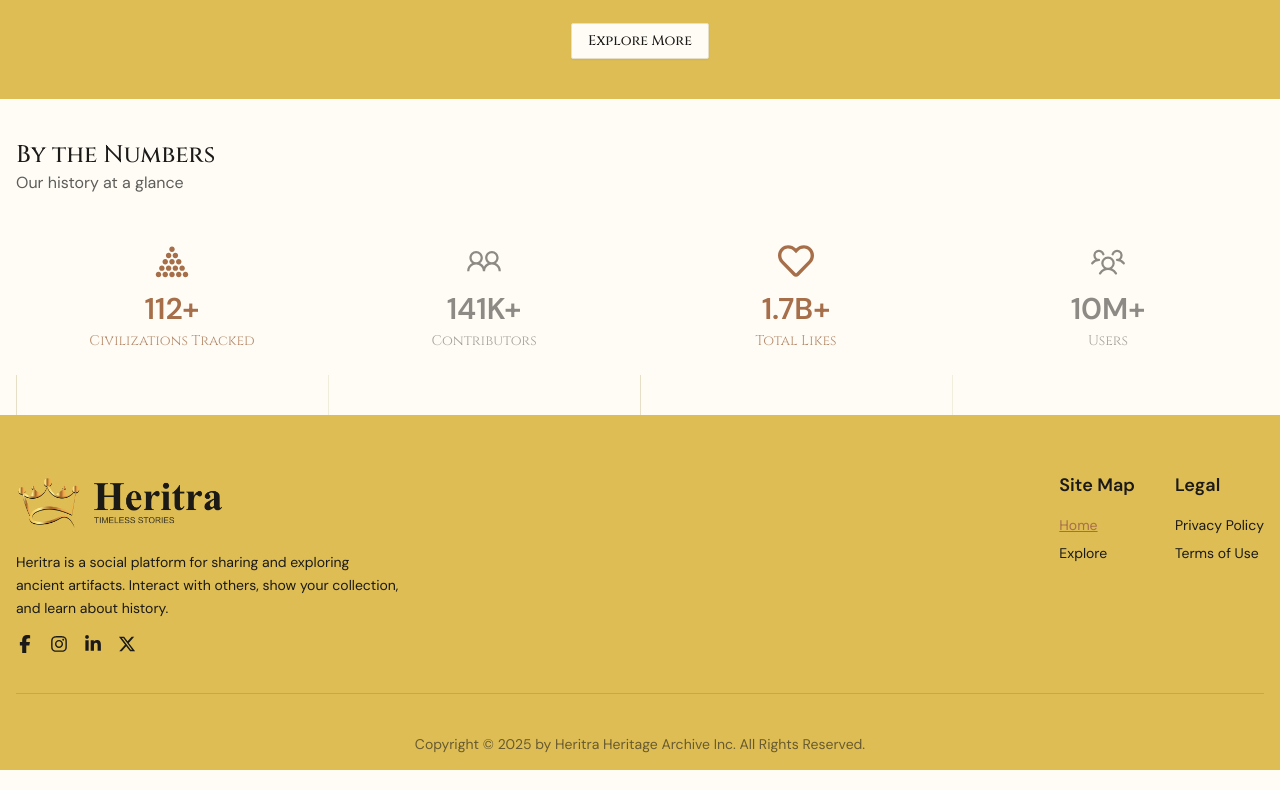
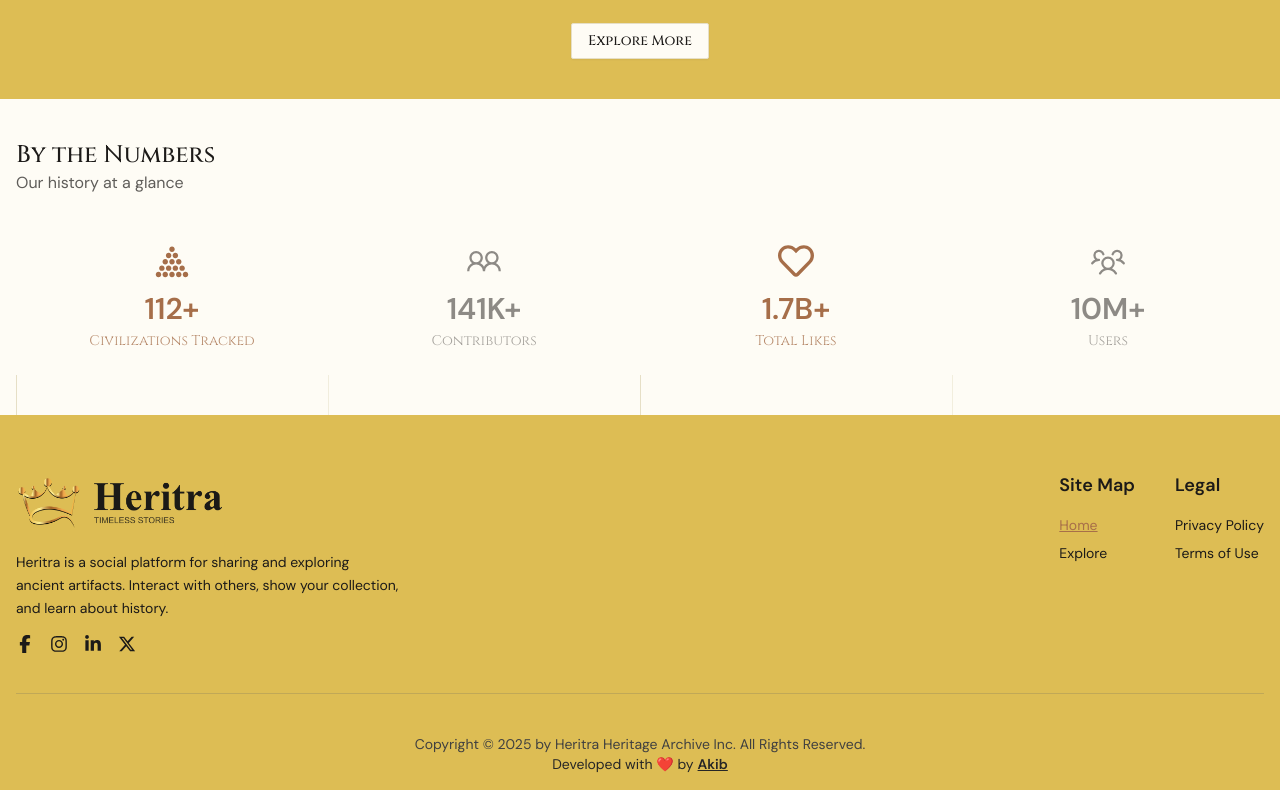
Before and after one commit to akibur-r/HERITRA-artifact-sharing-server, a React (Vite) app: page / in a window 1280 px wide. Shown: the part 1478-2268 px from the top of the page. Built offline with nearby package versions, Linux system fonts and the light colour scheme; no server answers.

Commit message:
Updated footer
Made footer texts more readable

```diff
--- a/src/components/shared/Footer/Footer.tsx
+++ b/src/components/shared/Footer/Footer.tsx
@@ -63,9 +63,21 @@ const Footer = () => {
       <Separator className="opacity-20 bg-gray-600 dark:bg-gray-400" />
 
       {/* Bottom Strip */}
-      <div className="text-center text-sm opacity-60">
-        Copyright &copy; 2025 by Heritra Heritage Archive Inc. All Rights
-        Reserved.
+      <div className="text-center text-sm ">
+        <p className="text-neutral-700 dark:text-neutral-300 space-x-1">
+          <span>Copyright © 2025 by Heritra Heritage Archive Inc.</span>
+          <span className="hidden lg:inline">All Rights Reserved.</span>
+        </p>
+        <p className="text-neutral-800 dark:text-neutral-200 space-x-1">
+          <span>Developed with ❤️ by</span>
+          <Link
+            target="_blank"
+            to={"https://akibur.web.app/"}
+            className="font-semibold underline"
+          >
+            Akib
+          </Link>
+        </p>
       </div>
     </footer>
   );
```
